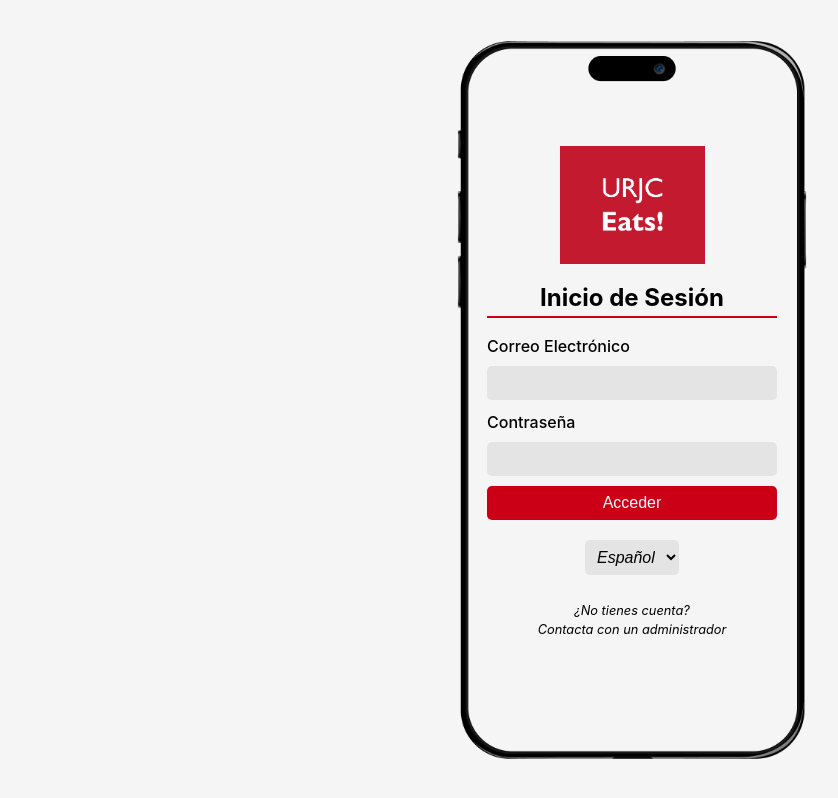
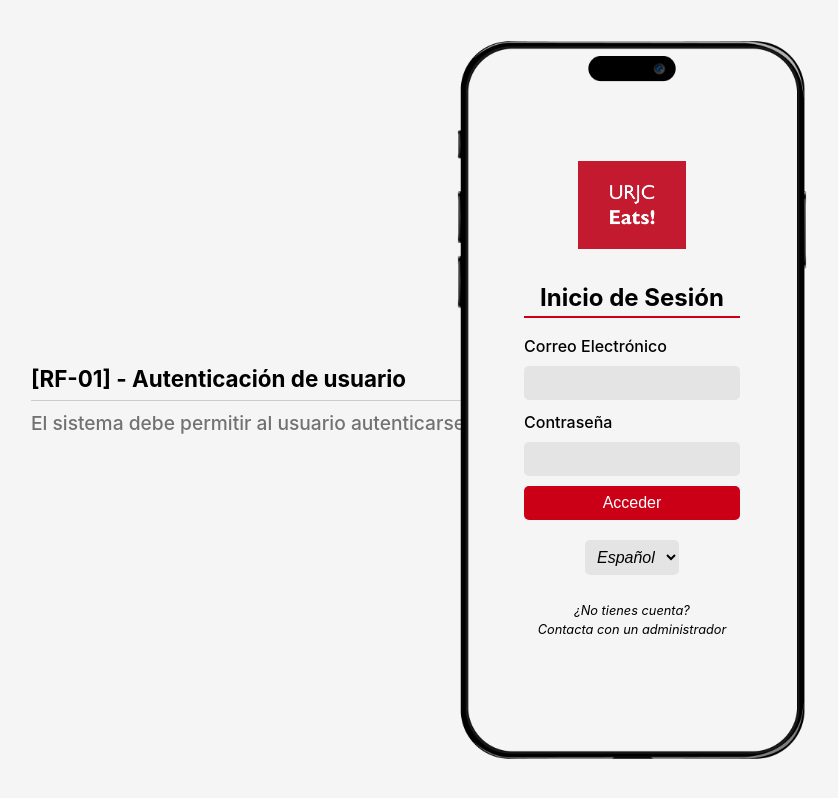
Before and after one commit to PortiESP/URJC-Eats-prototype, a React (Vite) app: page / in a window 1280 px wide. Shown: the whole page, without its empty margins (8-846 px from the left). Built offline with nearby package versions, Linux system fonts and the light colour scheme.

Commit message:
Requirements platform

```diff
--- a/src/App.css
+++ b/src/App.css
@@ -20,6 +20,22 @@
     .app-top-container{
         width: 100%;
         height: var(--heigth-top-container);
+        display: flex;
+        justify-content: center;
+        align-items: center;
+        flex-direction: column;
+
+        h1{
+            margin: 0;
+            span{
+                color: #CB0017;
+            }
+        }
+
+        & > span{
+            font-size: 16px;
+            color: #0008;
+        }
     }
 
     .app-mid-container{
@@ -30,11 +46,21 @@
         height: var(--heigth-mid-container);
         position: relative;
 
+        aside{
+            display: flex;
+            flex-direction: column;
+            justify-content: center;
+            align-items: center;
+            width: 40%;
+            height: 100%;
+            gap: 20px;
+        }
+
         .app-frame-container{
             display: flex;
             justify-content: center;
             align-items: center;
-            width: auto;
+            width: 20%;
             height: 100%;
             position: relative;
 
--- a/src/App.jsx
+++ b/src/App.jsx
@@ -2,26 +2,36 @@
 import iphoneFrame from "@/assets/iphone_frame.png"
 import SceneManager from '@/scenes/SceneManager'
 import logo1 from '@/assets/madrid_dev.svg'
+import { useState } from 'react'
+import requirements from '@/data/requirements'
+import Requirement from './components/Requirement'
 
 function App() {
+
+  const [scene, setScene] = useState('login')
 
   return (
     <div className="app-wrapper">
       <div className="app-top-container">
-
+        <h1>URJC <span>Eats</span></h1>
+        <span>Prototype-V1</span>
       </div>
       <div className="app-mid-container">
-        <aside className="asideL"></aside>
+        <aside className="asideL">
+          {
+            requirements[scene]?.map((requirement, index) => <Requirement key={index} requirement={requirement} />)
+          }
+        </aside>
         <div className='app-frame-container'>
           <div className='app-frame-content'>
-            <SceneManager />
+            <SceneManager scene={scene} setScene={setScene}/>
           </div>
           <img src={iphoneFrame} className='app-frame-image'/>
         </div>
         <aside className="asideR"></aside>
       </div>
       <div className="app-bottom-container">
-        <img src={logo1} alt="MadridDevLogo"  width={200}/>
+        <img src={logo1} alt="MadridDevLogo"  width={150}/>
         <span>© 2021 MadridDev</span>
       </div>
 
--- /dev/null
+++ b/src/components/Requirement.jsx
@@ -0,0 +1,11 @@
+import scss from '@/styles/requirement.module.scss';
+
+export default function Requirement({requirement: data}){
+    return (
+        <div className={scss.wrapper}>
+            <h3>[{data.code}] - {data.title}</h3>
+            <hr />
+            <p>{data.description}</p>
+        </div>
+    )
+}
--- /dev/null
+++ b/src/data/products.js
@@ -0,0 +1,84 @@
+const products = [
+    {
+        title: 'Card 1',
+        description: 'Description 1',
+        image: 'https://via.placeholder.com/150',
+        footer: 'Footer 1'
+    },
+    {
+        title: 'Card 2',
+        description: 'Description 2',
+        image: 'https://via.placeholder.com/150',
+        footer: 'Footer 2'
+    },
+    {
+        title: 'Card 3',
+        description: 'Description 3',
+        image: 'https://via.placeholder.com/150',
+        footer: 'Footer 3'
+    },
+    {
+        title: 'Card 4',
+        description: 'Description 4',
+        image: 'https://via.placeholder.com/150',
+        footer: 'Footer 4'
+    },
+    {
+        title: 'Card 5',
+        description: 'Description 5',
+        image: 'https://via.placeholder.com/150',
+        footer: 'Footer 5'
+    },
+    {
+        title: 'Card 6',
+        description: 'Description 6',
+        image: 'https://via.placeholder.com/150',
+        footer: 'Footer 6'
+    },
+    {
+        title: 'Card 7',
+        description: 'Description 7',
+        image: 'https://via.placeholder.com/150',
+        footer: 'Footer 7'
+    },
+    {
+        title: 'Card 8',
+        description: 'Description 8',
+        image: 'https://via.placeholder.com/150',
+        footer: 'Footer 8'
+    },
+    {
+        title: 'Card 9',
+        description: 'Description 9',
+        image: 'https://via.placeholder.com/150',
+        footer: 'Footer 9'
+    },
+    {
+        title: 'Card 10',
+        description: 'Description 10',
+        image: 'https://via.placeholder.com/150',
+        footer: 'Footer 10'
+    },
+    {
+        title: 'Card 11',
+        description: 'Description 11',
+        image: 'https://via.placeholder.com/150',
+        footer: 'Footer 11'
+    },
+    {
+        title: 'Card 12',
+        description: 'Description 12',
+        image: 'https://via.placeholder.com/150',
+        footer: 'Footer 12'
+    },
+    {
+        title: 'Card 13',
+        description: 'Description 13',
+        image: 'https://via.placeholder.com/150',
+        footer: 'Footer 13'
+    },
+
+]
+
+
+export default products
--- /dev/null
+++ b/src/data/requirements.js
@@ -0,0 +1,11 @@
+const requirements = {
+    "login": [
+        {
+            code: "RF-01",
+            title: "Autenticación de usuario",
+            description: "El sistema debe permitir al usuario autenticarse"
+        }
+    ]
+}
+
+export default requirements;
--- /dev/null
+++ b/src/data/users.js
@@ -0,0 +1,19 @@
+const users = [
+    {
+        email: 'admin@urjc.es',
+        password: 'admin',
+        nextScene: 'adminMenu'
+    },
+    {
+        email: 'pas@urjc.es',
+        password: 'pas',
+        nextScene: 'pasMenu'
+    },
+    {
+        email: 'alumno@urjc.es',
+        password: 'alumno',
+        nextScene: 'mainMenu'
+    }
+]
+
+export default users
--- a/src/scenes/LogIn/index.jsx
+++ b/src/scenes/LogIn/index.jsx
@@ -1,26 +1,10 @@
 import scss from '@/styles/scenes_styles/login.module.scss';
 import { useState } from 'react';
 import { useRef } from 'react';
+import users from '@/data/users';
 
 import urjc_eats_logo from '@/assets/urjc_eats.png';
 
-const users = [
-    {
-        email: 'admin@urjc.es',
-        password: 'admin',
-        nextScene: 'adminMenu'
-    },
-    {
-        email: 'pas@urjc.es',
-        password: 'pas',
-        nextScene: 'pasMenu'
-    },
-    {
-        email: 'alumno@urjc.es',
-        password: 'alumno',
-        nextScene: 'mainMenu'
-    }
-]
 
 export default function LogIn({setScene}){
 
--- a/src/scenes/MainMenu/index.jsx
+++ b/src/scenes/MainMenu/index.jsx
@@ -3,88 +3,7 @@
 import { useState } from 'react';
 import FiltersMenu from './FiltersMenu';
 import Nav from '@/components/Nav';
-
-const cards = [
-    {
-        title: 'Card 1',
-        description: 'Description 1',
-        image: 'https://via.placeholder.com/150',
-        footer: 'Footer 1'
-    },
-    {
-        title: 'Card 2',
-        description: 'Description 2',
-        image: 'https://via.placeholder.com/150',
-        footer: 'Footer 2'
-    },
-    {
-        title: 'Card 3',
-        description: 'Description 3',
-        image: 'https://via.placeholder.com/150',
-        footer: 'Footer 3'
-    },
-    {
-        title: 'Card 4',
-        description: 'Description 4',
-        image: 'https://via.placeholder.com/150',
-        footer: 'Footer 4'
-    },
-    {
-        title: 'Card 5',
-        description: 'Description 5',
-        image: 'https://via.placeholder.com/150',
-        footer: 'Footer 5'
-    },
-    {
-        title: 'Card 6',
-        description: 'Description 6',
-        image: 'https://via.placeholder.com/150',
-        footer: 'Footer 6'
-    },
-    {
-        title: 'Card 7',
-        description: 'Description 7',
-        image: 'https://via.placeholder.com/150',
-        footer: 'Footer 7'
-    },
-    {
-        title: 'Card 8',
-        description: 'Description 8',
-        image: 'https://via.placeholder.com/150',
-        footer: 'Footer 8'
-    },
-    {
-        title: 'Card 9',
-        description: 'Description 9',
-        image: 'https://via.placeholder.com/150',
-        footer: 'Footer 9'
-    },
-    {
-        title: 'Card 10',
-        description: 'Description 10',
-        image: 'https://via.placeholder.com/150',
-        footer: 'Footer 10'
-    },
-    {
-        title: 'Card 11',
-        description: 'Description 11',
-        image: 'https://via.placeholder.com/150',
-        footer: 'Footer 11'
-    },
-    {
-        title: 'Card 12',
-        description: 'Description 12',
-        image: 'https://via.placeholder.com/150',
-        footer: 'Footer 12'
-    },
-    {
-        title: 'Card 13',
-        description: 'Description 13',
-        image: 'https://via.placeholder.com/150',
-        footer: 'Footer 13'
-    },
-
-]
+import products from '@/data/products';
 
 export default function MainMenu({setScene}){
 
@@ -109,7 +28,7 @@
 
                 </div>
                 <div className={scss.results}>
-                    {cards.map((card, index) => <Card key={index} title={card.title} content={card.description} image={card.image} footer={card.footer} setScene={setScene} />)}
+                    {products.map((data, index) => <Card key={index} title={data.title} content={data.description} image={data.image} footer={data.footer} setScene={setScene} />)}
                 </div>
             </div>
         </div>
--- a/src/scenes/SceneManager.jsx
+++ b/src/scenes/SceneManager.jsx
@@ -22,8 +22,7 @@
     pasMenu: PAS
 }
 
-export default function SceneManager() {
-    const [scene, setScene] = useState('login')
+export default function SceneManager({ scene, setScene }) {
 
     const Scene = scenes[scene]
     return (<div className="scene-wrapper">
--- /dev/null
+++ b/src/styles/requirement.module.scss
@@ -0,0 +1,24 @@
+.wrapper{
+    display: flex;
+    flex-direction: column;
+    justify-content: center;
+    height: 100vh;
+    max-width: 500px;
+
+    h3{
+        font-size: 1.4rem;
+    }
+
+    hr{
+        border: none;
+        border-top: 1px solid #ccc;
+        padding: 4px 0;
+        margin-top: 4px;
+    }
+
+    p{
+        font-size: 1.2rem;
+        color: #0008;
+        font-weight: 500;
+    }
+}
```
